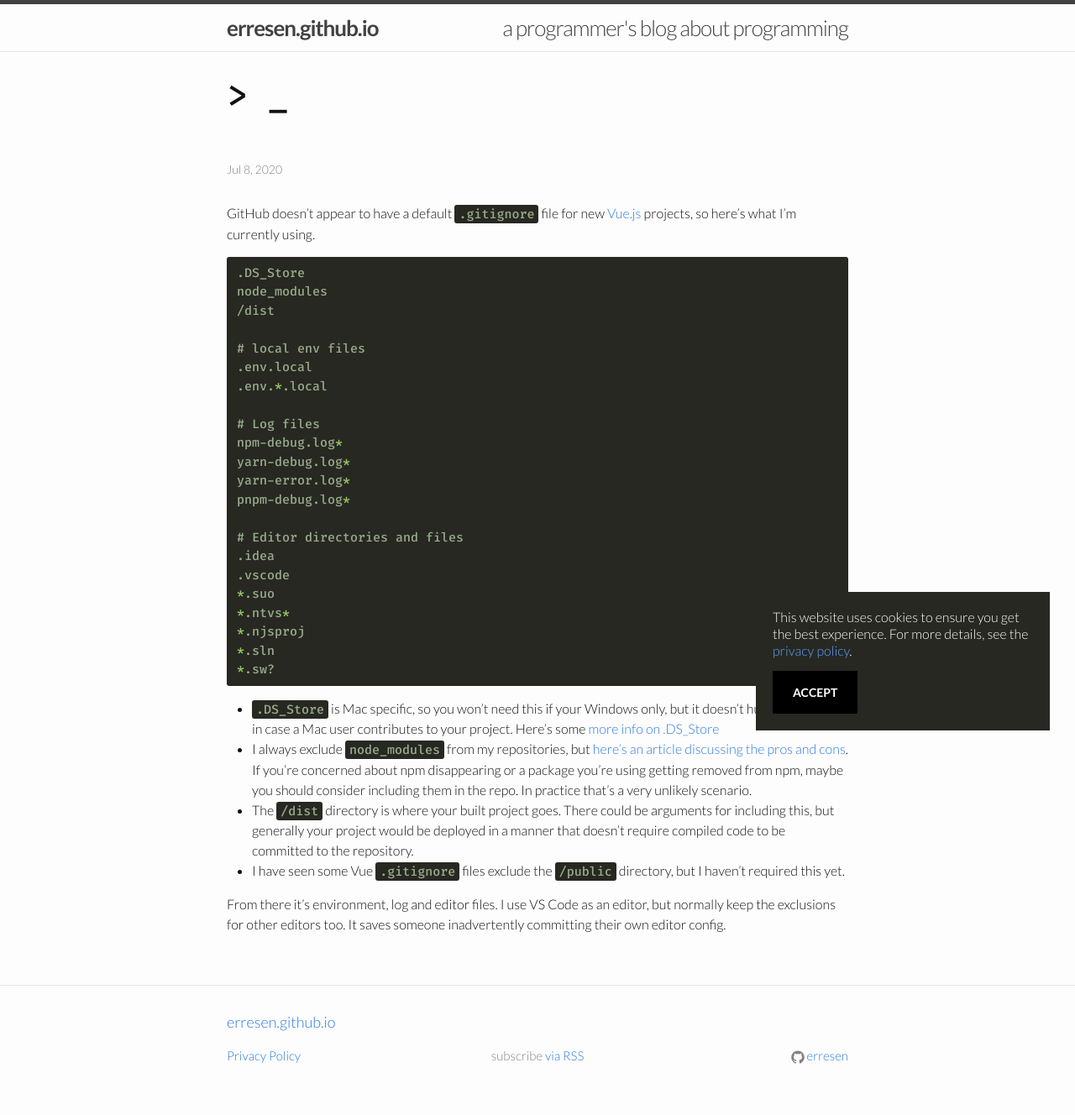
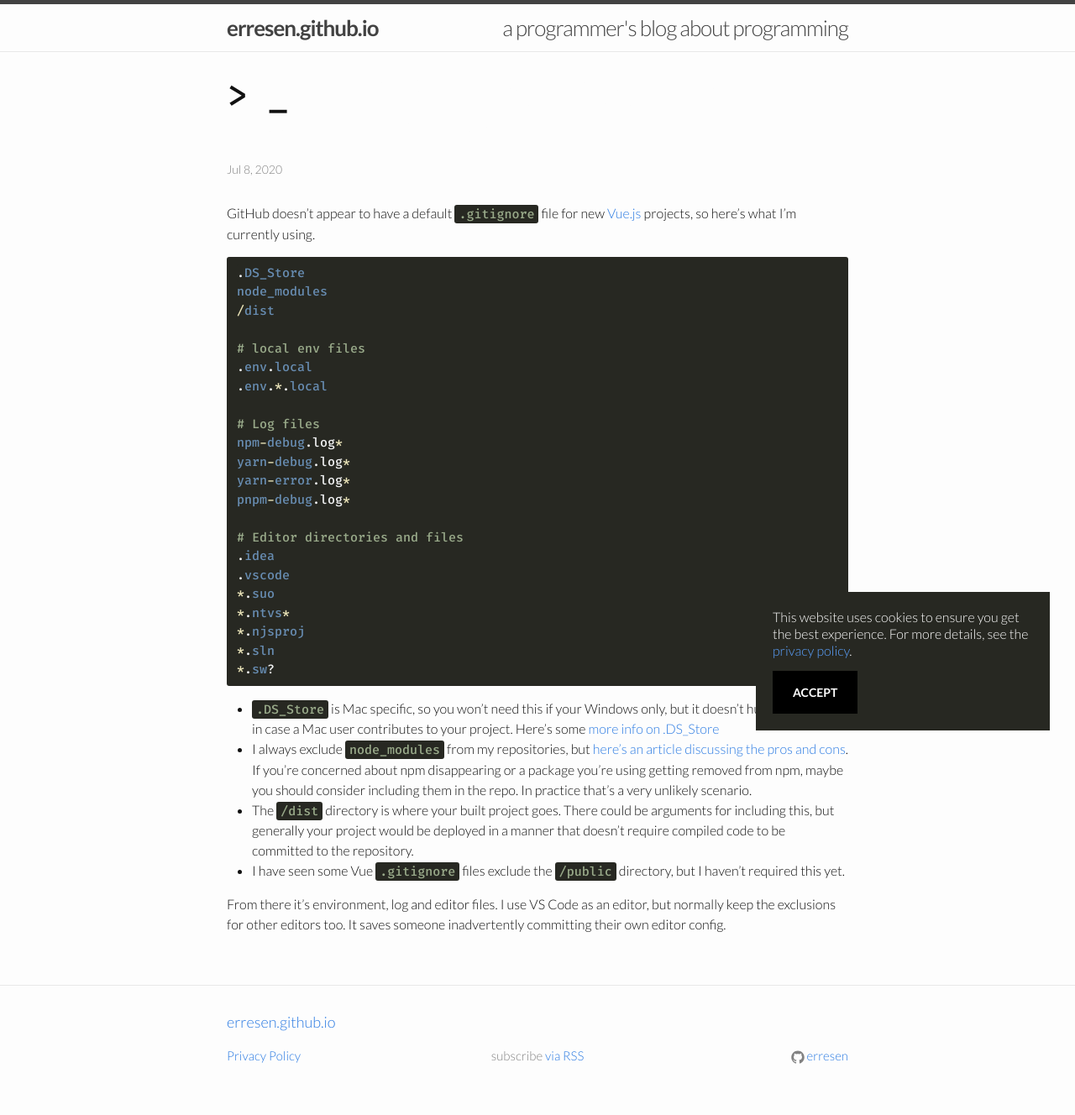
Before and after one commit to erresen/erresen.github.io, a Jekyll site: the page built from _posts/2020-07-08-vue-js-gitigore.md, in a window 1280 px wide. Shown: the whole page at 84% size. Built offline with Jekyll 4.4.1, drawn with Linux system fonts in a browser that asks for light colours; nearby versions of some CDN libraries; comment, search, counter and statistics services are not loaded.

Commit message:
Update 2020-07-08-vue-js-gitigore.md

````diff
--- a/_posts/2020-07-08-vue-js-gitigore.md
+++ b/_posts/2020-07-08-vue-js-gitigore.md
@@ -11,7 +11,7 @@ GitHub doesn't appear to have a default `.gitignore` file for new [Vue.js](https
 
 <!--more-->
 
-```bash
+```awk
 .DS_Store
 node_modules
 /dist
````
